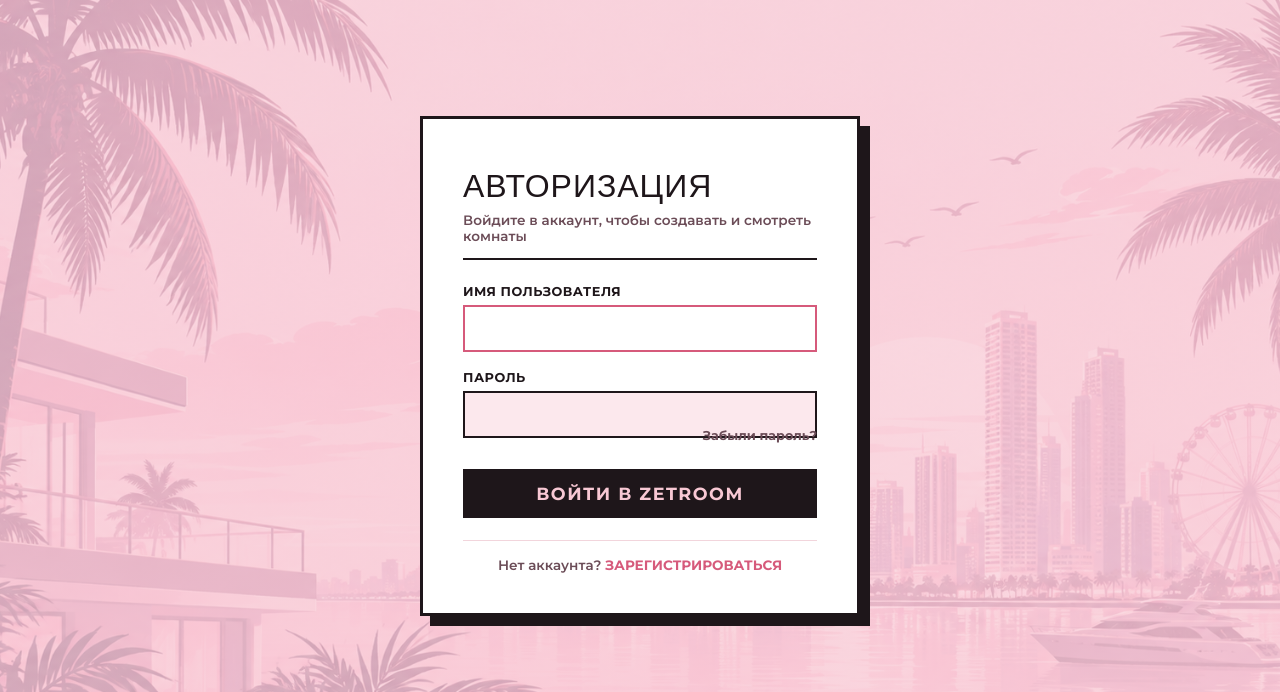
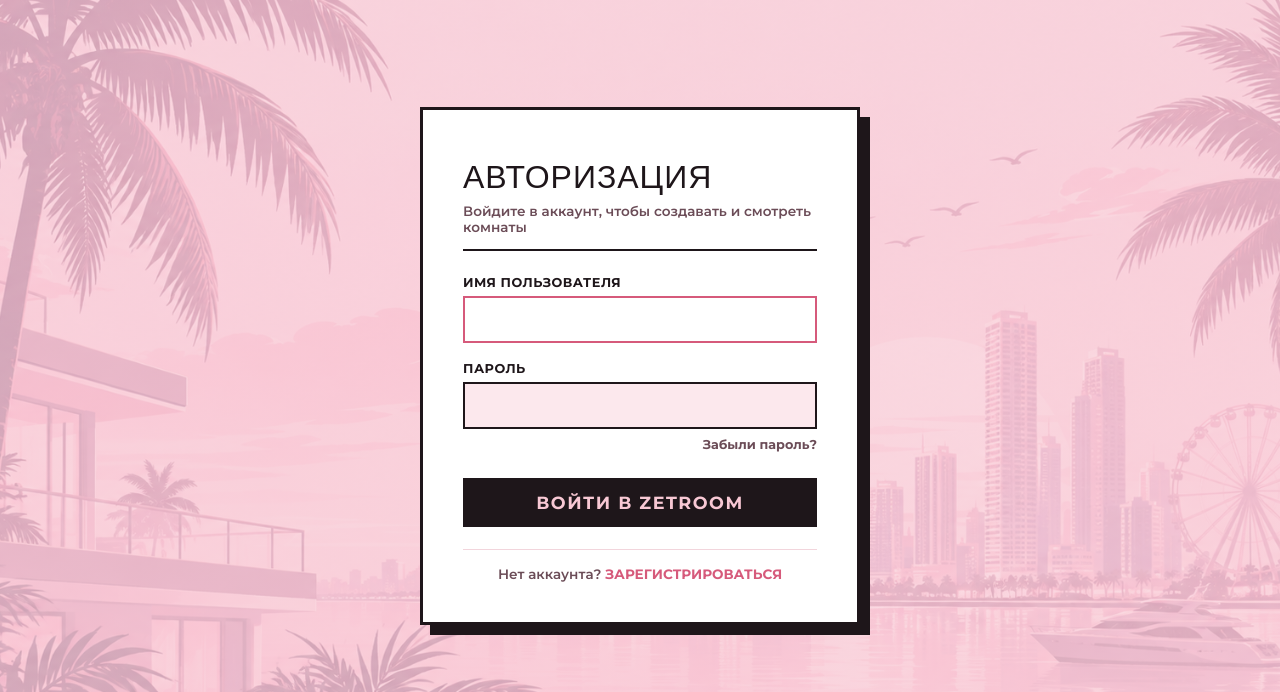
Before and after one commit to ad1da7/ZETROOM, a Django app: page /account/login/ in a window 1280 px wide. Shown: the part 68-760 px from the top of the page. Run offline with Django 5.2, Linux system fonts and the light colour scheme; some web fonts are replaced.

Commit message:
замена щрифта и добавление забыл пароль

```diff
--- a/templates/login.html
+++ b/templates/login.html
@@ -113,14 +113,10 @@
         .auth-footer a { color: #d65a7b; font-weight: 700; text-decoration: none; text-transform: uppercase; }
         .auth-footer a:hover { text-decoration: underline; }
 
-        t-pass-link {
-            display: block; text-align: right; margin-top: -10px; margin-bottom: 20px; font-size: 0.8rem;
+        .forgot-pass-link {
+            display: block; text-align: right; margin-top: 8px; margin-bottom: 20px; font-size: 0.8rem;
             color: #6b4c57; text-decoration: none; font-weight: 700;
         }
-        .forgot-pass-link {
-            display: block; text-align: right; margin-top: -10px; margin-bottom: 20px; font-size: 0.8rem;
-            color: #6b4c57; text-decoration: none; font-weight: 700;
-}
 
 
         /* --- ИСПРАВЛЕННАЯ МОБИЛЬНАЯ ВЕРСИЯ --- */
```
